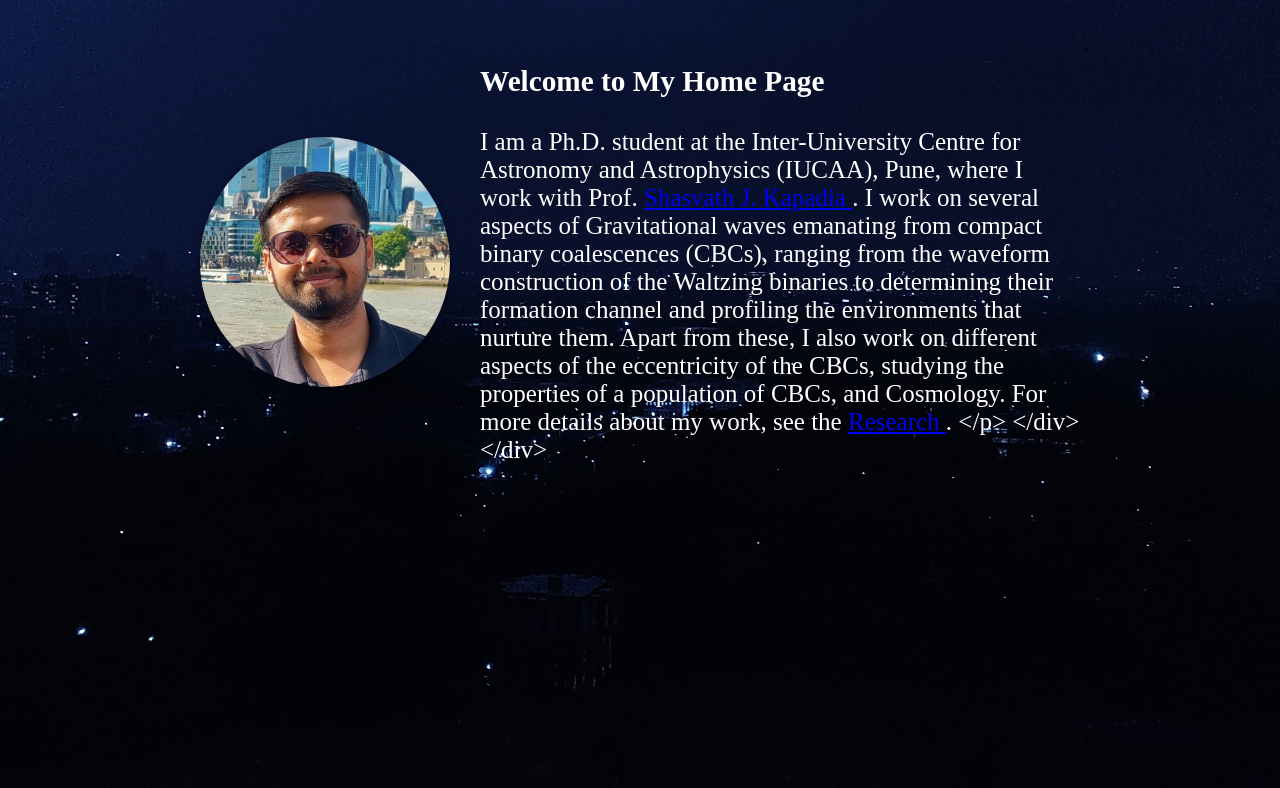
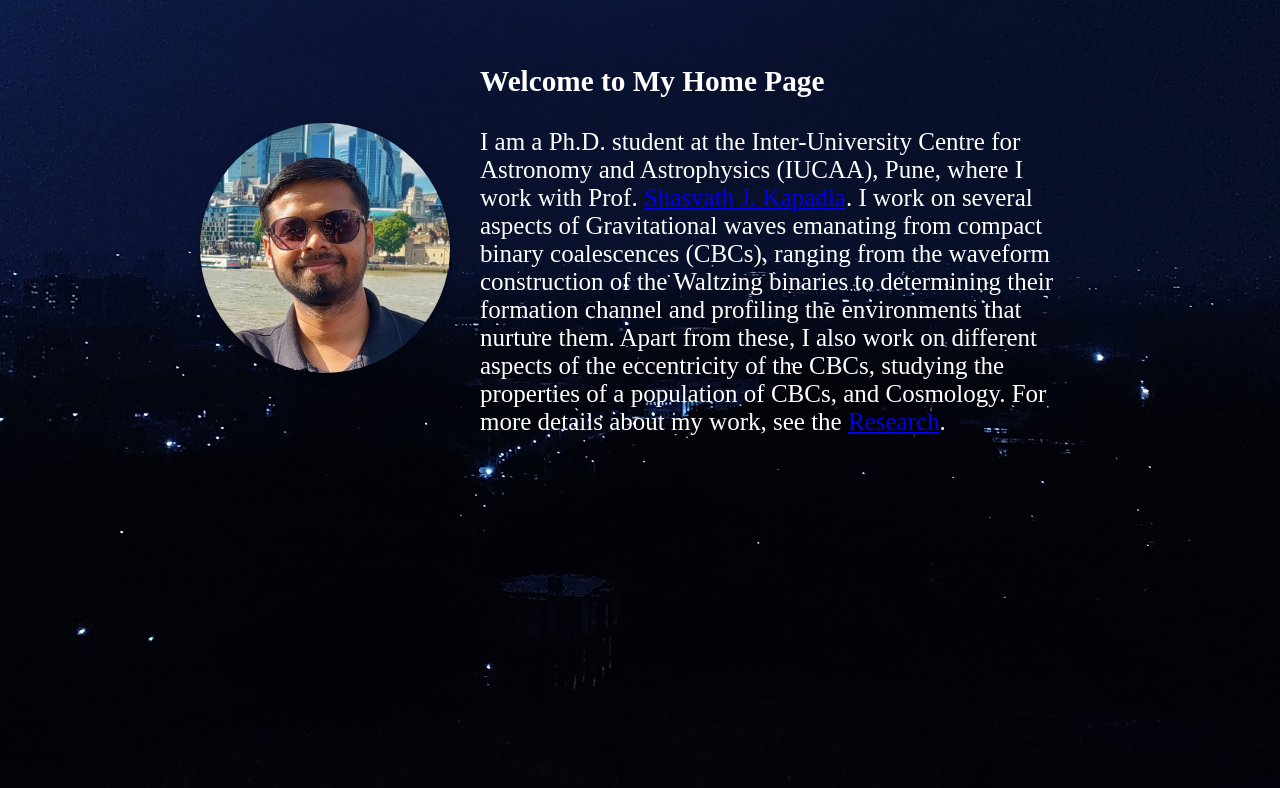
Before and after one commit to avinash-tiwari-at/avinash-tiwari-at.github.io, a Jekyll site: the page built from index.md, in a window 1280 px wide, cut to the strip 112-900 px from the top of the page. Built offline with Jekyll 4.4.1, drawn with Linux system fonts in a browser that asks for light colours.

```diff
--- a/index.md
+++ b/index.md
@@ -10,7 +10,7 @@ bodyClass: home
   <div class="home-text">
     <h3>Welcome to My Home Page</h3>
     <p>
-      I am a Ph.D. student at the Inter-University Centre for Astronomy and Astrophysics (IUCAA), Pune, where I work with Prof. <a href="https://shasvath-kapadia.github.io/home/" target="_blank"> Shasvath J. Kapadia </a>. I work on several aspects of Gravitational waves emanating from compact binary coalescences (CBCs), ranging from the waveform construction of the Waltzing binaries to determining their formation channel and profiling the environments that nurture them. Apart from these, I also work on different aspects of the eccentricity of the CBCs, studying the properties of a population of CBCs, and Cosmology. For more details about my work, see the <a href="https://avinash-tiwari-at.github.io/research.html" target="_blank"> Research <a>.
+      I am a Ph.D. student at the Inter-University Centre for Astronomy and Astrophysics (IUCAA), Pune, where I work with Prof. <a href="https://shasvath-kapadia.github.io/home/" target="_blank">Shasvath J. Kapadia</a>. I work on several aspects of Gravitational waves emanating from compact binary coalescences (CBCs), ranging from the waveform construction of the Waltzing binaries to determining their formation channel and profiling the environments that nurture them. Apart from these, I also work on different aspects of the eccentricity of the CBCs, studying the properties of a population of CBCs, and Cosmology. For more details about my work, see the <a href="https://avinash-tiwari-at.github.io/research.html" target="_blank">Research</a>.
     </p>
   </div>
 </div>
```
